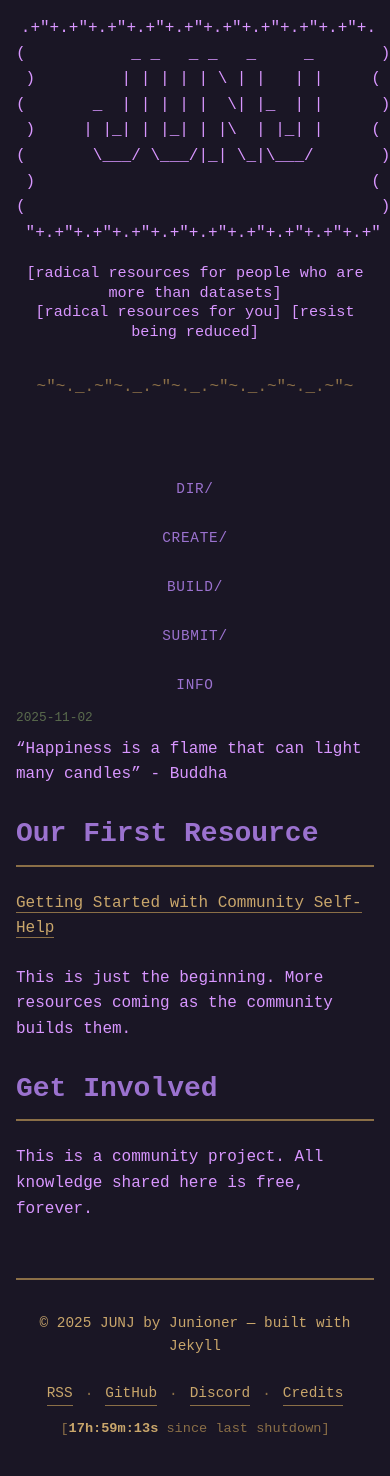
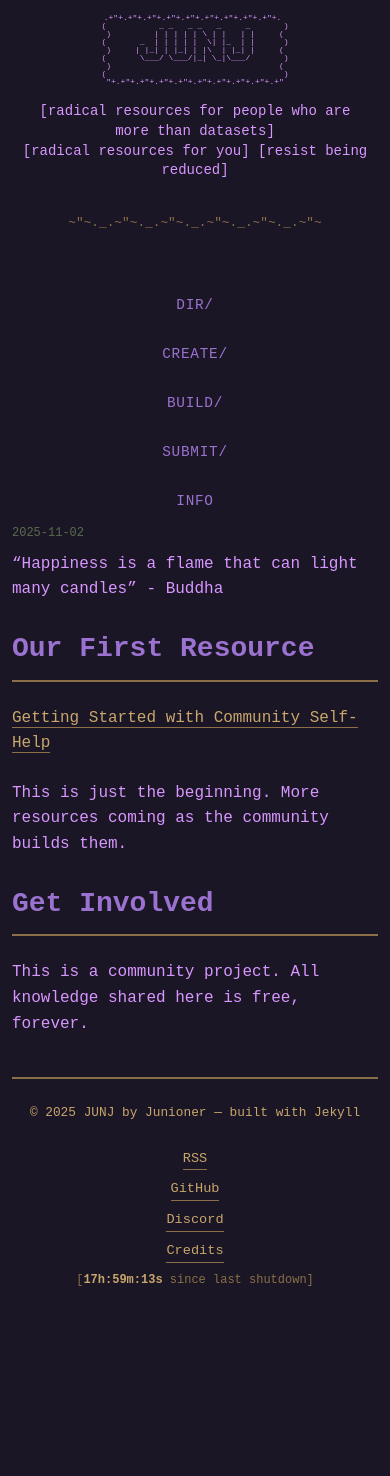
Before and after one commit to junioner/junj, a Jekyll site: the page built from index.md, in a window 390 px wide. Built offline with Jekyll 4.4.1, drawn with Linux system fonts in a browser that asks for light colours; after the commit the page ends 1318 px from its top, so only the background shows below that.

Commit message:
Mobile optimizations: smaller hero, stacked nav, larger motto text

```diff
--- a/assets/css/main.css
+++ b/assets/css/main.css
@@ -269,6 +269,68 @@ a:hover {
     .tool-grid {
         grid-template-columns: 1fr;
     }
+
+    /* Mobile hero optimizations */
+    .hero pre {
+        font-size: 0.5rem;
+        line-height: 1;
+        margin: 0.15rem 0 0.25rem;
+    }
+
+    .site-slogan {
+        font-size: 0.875rem;
+        line-height: 1.4;
+        padding: 0 0.5rem;
+    }
+
+    .ascii-divider {
+        font-size: 0.8rem;
+        margin: 0.35rem 0;
+    }
+
+    /* Mobile navigation */
+    .home-nav .nav-links {
+        flex-direction: column;
+        gap: 0.5rem;
+    }
+
+    .home-nav .nav-meta {
+        font-size: 0.75rem;
+    }
+
+    /* Mobile footer */
+    .footer {
+        padding: 1.5rem 0;
+    }
+
+    .footer-content {
+        font-size: 0.8rem;
+    }
+
+    .footer-links {
+        font-size: 0.85rem;
+        gap: 0.5rem;
+        flex-direction: column;
+        margin-top: 0.75rem;
+    }
+
+    .footer-links span[aria-hidden="true"] {
+        display: none;
+    }
+
+    .uptime-counters {
+        font-size: 0.75rem;
+        margin-top: 0.5rem;
+    }
+
+    /* Mobile content spacing */
+    .content {
+        padding: 1rem 0;
+    }
+
+    .container {
+        padding: 0 0.75rem;
+    }
 }
 
 /* Terminal Headers */
```
Also changed, not shown: 11 other files.
